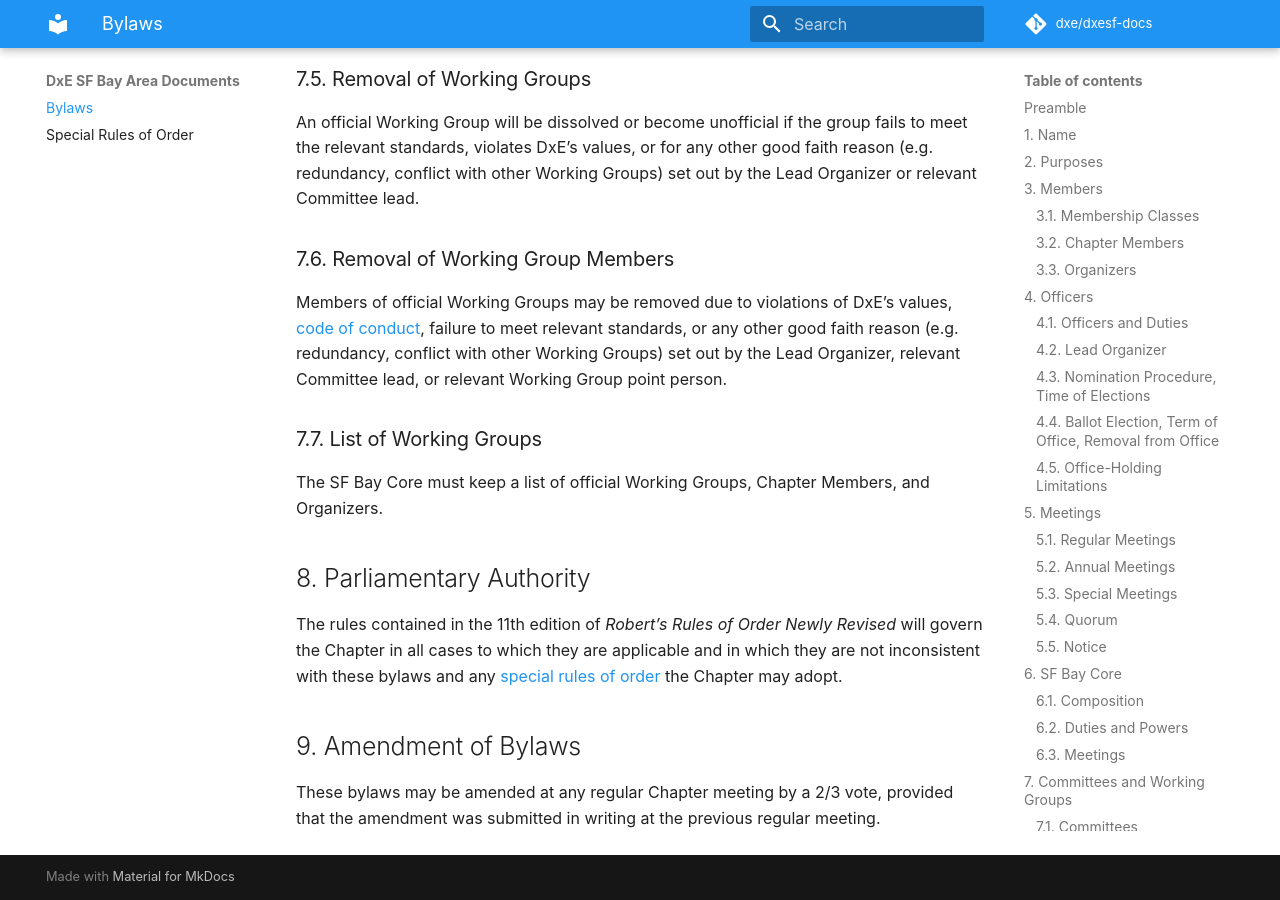
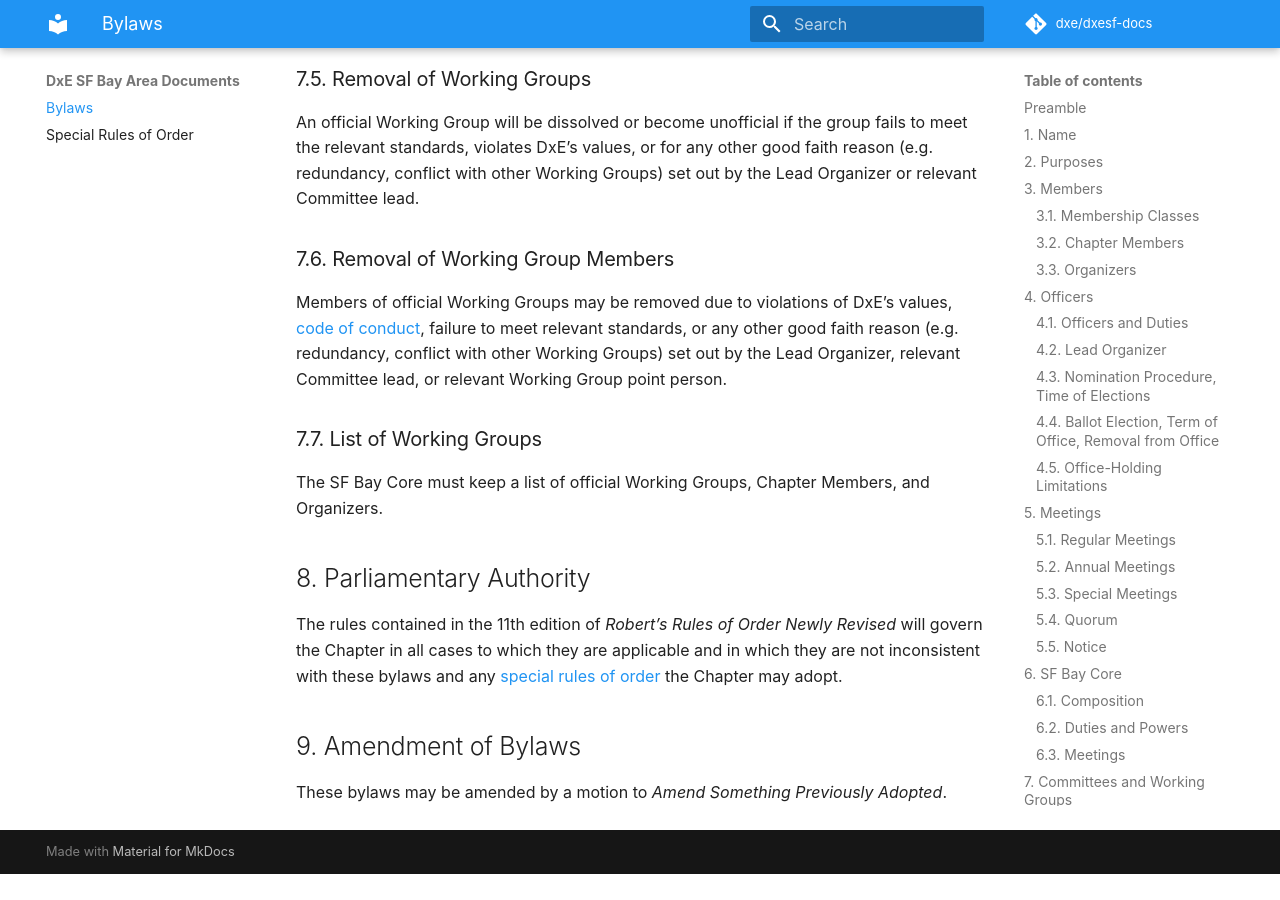
Before and after one commit to dxe/dxesf-docs, an MkDocs documentation site: the page built from docs/index.md, in a window 1280 px wide and 900 px high, scrolled down 5181 px. Built offline with MkDocs 1.6.1 and Material for MkDocs 9.7.7, drawn with Linux system fonts in a browser that asks for light colours; some web fonts are replaced; comment, search, counter and statistics services are not loaded; after the commit the page ends 6055 px from its top, so only the background shows below that.

Commit message:
Whereas, The current bylaws amendment process is unnecessarily slow for minor changes,
Resolved, That the bylaws be amended as follows:

```diff
--- a/docs/index.md
+++ b/docs/index.md
@@ -171,4 +171,4 @@ The rules contained in the 11th edition of *Robert's Rules of Order Newly Revise
 
 ## 9. Amendment of Bylaws
 
-These bylaws may be amended at any regular Chapter meeting by a 2/3 vote, provided that the amendment was submitted in writing at the previous regular meeting.
+These bylaws may be amended by a motion to *Amend Something Previously Adopted*.
```
